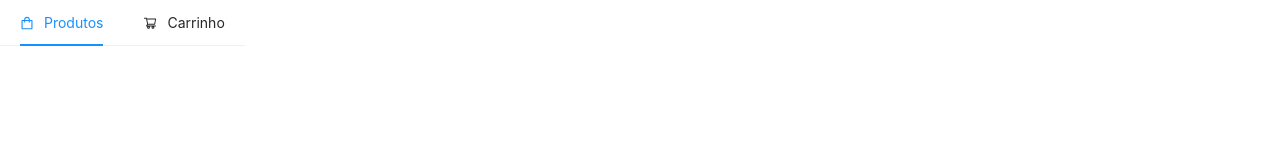
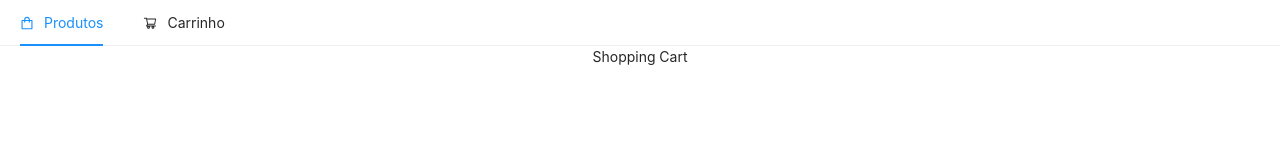
Before and after one commit to EricsonWillians/loja_simples, a React (Create React App) app: page /carrinho in a window 1280 px wide. Shown: the top 160 px of the page. Built offline with nearby package versions, Linux system fonts and the light colour scheme; no server answers.

Commit message:
feat: added the browser router component and a few routes

```diff
--- a/package.json
+++ b/package.json
@@ -14,7 +14,6 @@
     "@types/react-redux": "^7.1.23",
     "antd": "^4.19.5",
     "axios": "^0.26.1",
-    "connected-react-router": "^6.9.2",
     "react": "^18.0.0",
     "react-dom": "^18.0.0",
     "react-redux": "^7.2.8",
--- a/src/App.tsx
+++ b/src/App.tsx
@@ -1,17 +1,16 @@
 import React from "react";
-import logo from "./logo.svg";
 import { Provider } from "react-redux";
 import "./App.css";
 import { store } from "./app/store";
 import { Col, Row } from "antd";
-import TopNavigation from "./features/topNavigation/TopNavigation";
+import AppRoutes from "./app/appRoutes";
 
 function App() {
   return (
     <Provider store={store}>
-      <Row className="App">
-        <Col>
-          <TopNavigation/>
+      <Row className="App" gutter={[0, 16]}>
+        <Col span={24}>
+          <AppRoutes />
         </Col>
       </Row>
     </Provider>
--- /dev/null
+++ b/src/app/appRoutes.tsx
@@ -0,0 +1,21 @@
+import browserHistory from "./history";
+import { Route, Routes, BrowserRouter } from "react-router-dom";
+import Products from "../features/products/Products";
+import ShoppingCart from "../features/shoppingCart/ShoppingCart";
+import TopNavigation from "../features/topNavigation/TopNavigation";
+
+const AppRoutes = () => {
+  return (
+    <BrowserRouter>
+      <TopNavigation />
+      <Routes>
+        <Route path="/" element={<Products />} />
+        <Route path="*" element={<div>Essa página não existe :(</div>} />
+        <Route path="/produtos" element={<Products />} />
+        <Route path="/carrinho" element={<ShoppingCart />} />
+      </Routes>
+    </BrowserRouter>
+  );
+};
+
+export default AppRoutes;
--- /dev/null
+++ b/src/app/history.ts
@@ -0,0 +1,5 @@
+import { createBrowserHistory } from "history";
+
+const browserHistory = createBrowserHistory();
+
+export default browserHistory;
--- /dev/null
+++ b/src/features/products/Products.tsx
@@ -0,0 +1,9 @@
+import React from 'react'
+
+const Products = () => {
+  return (
+    <div>Products</div>
+  )
+}
+
+export default Products
--- /dev/null
+++ b/src/features/shoppingCart/ShoppingCart.tsx
@@ -0,0 +1,9 @@
+import React from 'react'
+
+const ShoppingCart = () => {
+  return (
+    <div>Shopping Cart</div>
+  )
+}
+
+export default ShoppingCart;
--- a/src/features/topNavigation/TopNavigation.tsx
+++ b/src/features/topNavigation/TopNavigation.tsx
@@ -6,6 +6,7 @@ import {
 } from "@ant-design/icons";
 import { useDispatch } from "react-redux";
 import { getAllProductsStart } from "../../store/ducks/products/actions";
+import { Link } from "react-router-dom";
 
 const TopNavigation = () => {
   const [current, setCurrent] = useState("products");
@@ -21,10 +22,10 @@ const TopNavigation = () => {
 		setCurrent(menuItem?.key)
 	}} selectedKeys={[current]} mode="horizontal">
       <Menu.Item key="products" icon={<ShoppingOutlined/>}>
-        Produtos
+        <Link to="/produtos">Produtos</Link>
       </Menu.Item>
       <Menu.Item key="shoppingCart" icon={<ShoppingCartOutlined/>}>
-        Carrinho
+        <Link to="/carrinho">Carrinho</Link>
       </Menu.Item>
     </Menu>
   );
```
